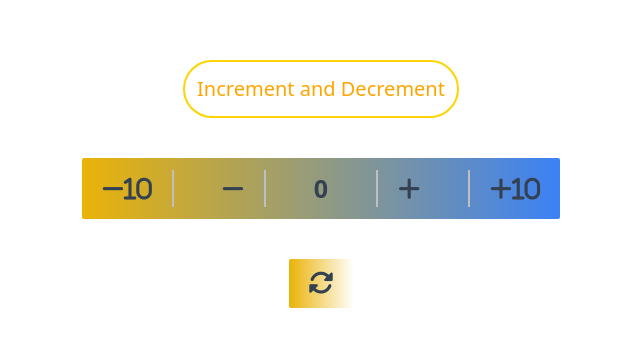
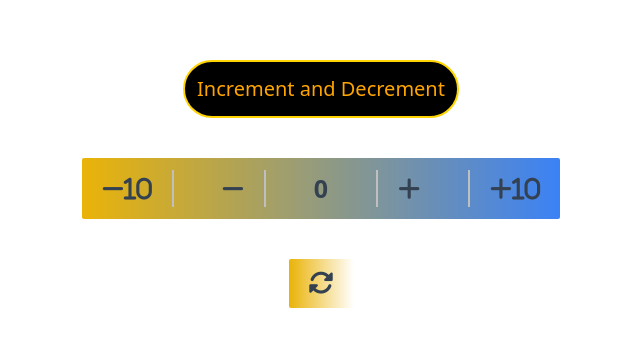
Before and after one commit to chiraga581/Counter-App, a plain HTML site: page index.html in a window 1280 px wide. Shown: the part 216-562 px from the top of the page, without its empty margins (319-959 px from the left). Drawn offline with nearby package versions, Linux system fonts and the light colour scheme.

Commit message:
Update index.html

```diff
--- a/index.html
+++ b/index.html
@@ -14,7 +14,7 @@
     <div class="w-[100vw] h-[100vh] flex flex-col items-center justify-center bg-[url('./JS.jpg')] gap-10 bg-repeat-round">
 
         <!-- Heading  -->
-        <div class="text-[#FFA500] font-medium text-[20px] border-2 border-[#FFD400] rounded-full p-3 bg-blak">
+        <div class="text-[#FFA500] font-medium text-[20px] border-2 border-[#FFD400] rounded-full p-3 bg-black">
             Increment and Decrement
         </div>
 
```
